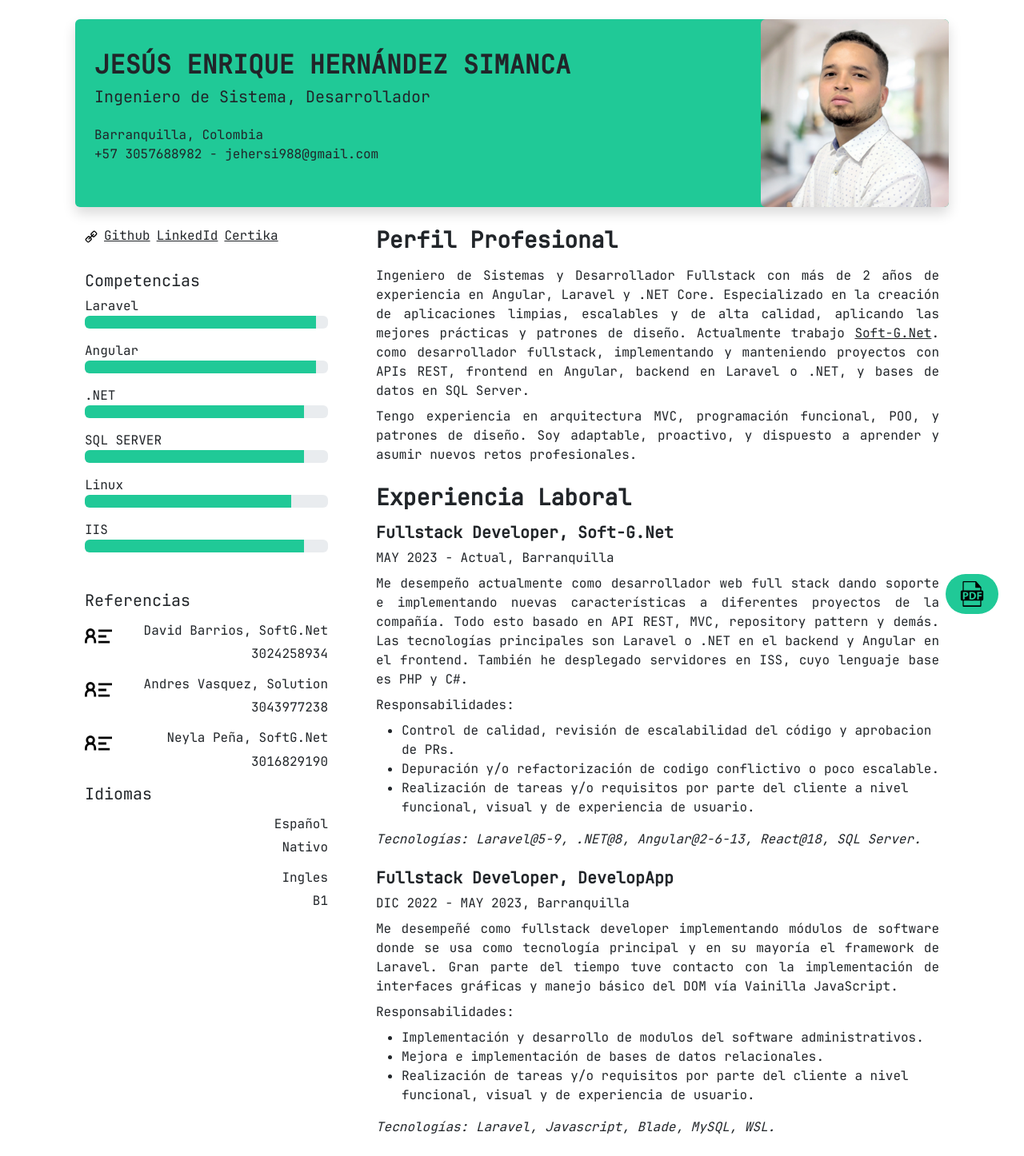
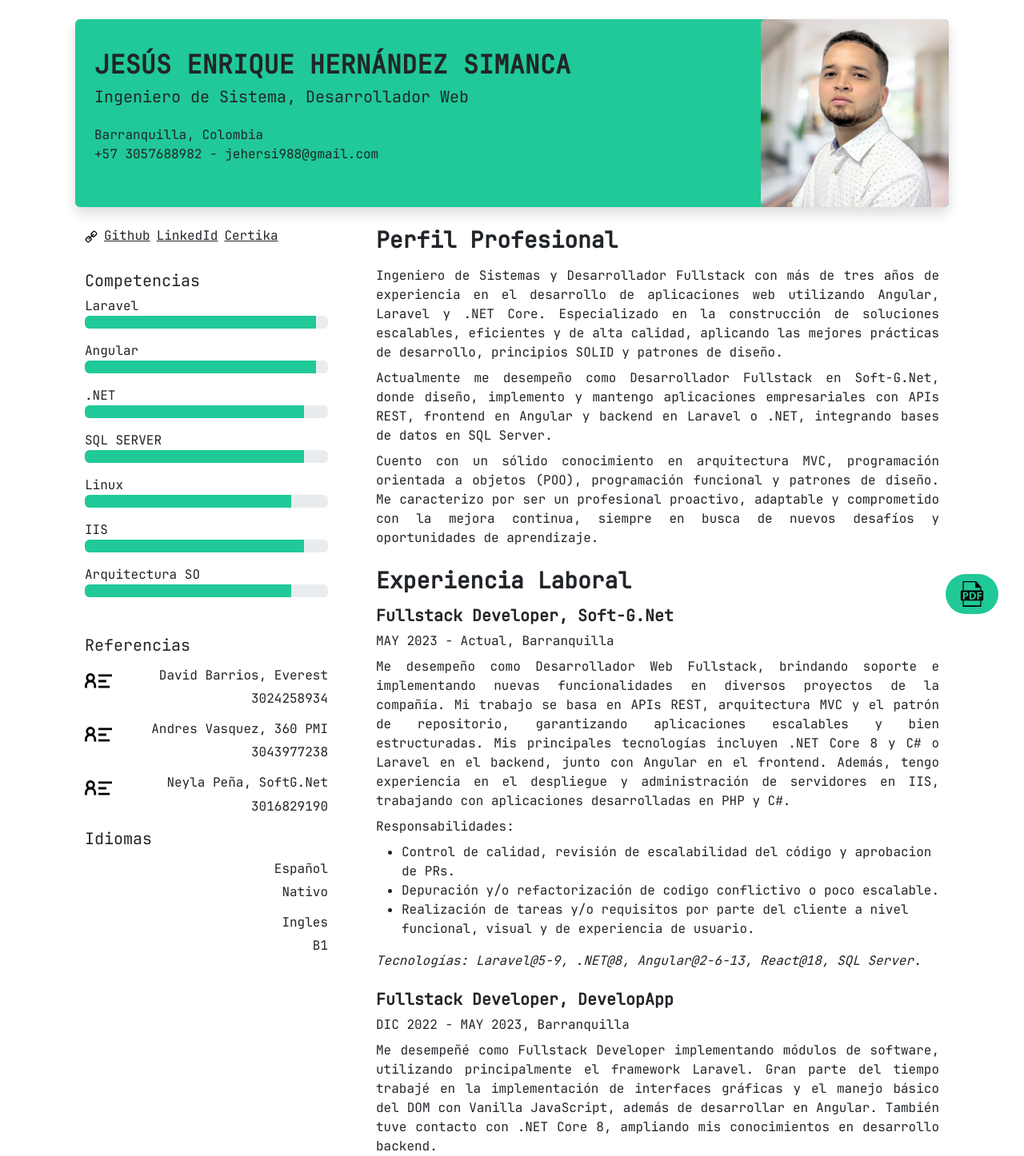
Before and after one commit to jesushdz97/hdv, a React (Vite) app: page / in a window 1280 px wide. Shown: the top 1446 px of the page at 80% size. Built offline with nearby package versions, Linux system fonts and the light colour scheme; some icons are missing; what @react-pdf/renderer would draw is missing.

Commit message:
feat: update personal and professional descriptions in portfolio

```diff
--- a/src/app/components/header/Header.jsx
+++ b/src/app/components/header/Header.jsx
@@ -8,7 +8,7 @@ function Header() {
           <h2 className='text-uppercase fw-bold'>
             Jesús Enrique Hernández Simanca
           </h2>
-          <h5>Ingeniero de Sistema, Desarrollador</h5>
+          <h5>Ingeniero de Sistema, Desarrollador Web</h5>
         </div>
 
         <div>
--- a/src/app/components/main/AboutMe.jsx
+++ b/src/app/components/main/AboutMe.jsx
@@ -5,21 +5,13 @@ function AboutMe() {
   return (
     <Section title={'Perfil Profesional'}>
       <Paragraph>
-        Ingeniero de Sistemas y Desarrollador Fullstack con más de 2 años de experiencia en Angular,
-        Laravel y .NET Core. Especializado en la creación de aplicaciones limpias, escalables y de alta calidad,
-        aplicando las mejores prácticas y
-        patrones de diseño.
-        Actualmente trabajo <a
-          href='https://www.linkedin.com/company/soft-g-net-sas/mycompany/'
-          className='text-reset'
-          target='_blank'
-        >
-          Soft-G.Net
-        </a>. como desarrollador fullstack,  implementando y manteniendo proyectos con APIs REST,
-        frontend en Angular, backend en Laravel o .NET, y bases de datos en SQL Server.
+        Ingeniero de Sistemas y Desarrollador Fullstack con más de tres años de experiencia en el desarrollo de aplicaciones web utilizando Angular, Laravel y .NET Core. Especializado en la construcción de soluciones escalables, eficientes y de alta calidad, aplicando las mejores prácticas de desarrollo, principios SOLID y patrones de diseño.
       </Paragraph>
       <Paragraph>
-      Tengo experiencia en arquitectura MVC, programación funcional, POO, y patrones de diseño. Soy adaptable, proactivo, y dispuesto a aprender y asumir nuevos retos profesionales.
+        Actualmente me desempeño como Desarrollador Fullstack en Soft-G.Net, donde diseño, implemento y mantengo aplicaciones empresariales con APIs REST, frontend en Angular y backend en Laravel o .NET, integrando bases de datos en SQL Server.
+      </Paragraph>
+      <Paragraph>
+        Cuento con un sólido conocimiento en arquitectura MVC, programación orientada a objetos (POO), programación funcional y patrones de diseño. Me caracterizo por ser un profesional proactivo, adaptable y comprometido con la mejora continua, siempre en busca de nuevos desafíos y oportunidades de aprendizaje.
       </Paragraph>
     </Section>
   );
--- a/src/app/components/sidebar/Contacts.jsx
+++ b/src/app/components/sidebar/Contacts.jsx
@@ -3,12 +3,12 @@ import Contact from './Contact';
 const contacts = [
   {
     name: 'David Barrios',
-    company: 'SoftG.Net',
+    company: 'Everest',
     cellphone: '3024258934',
   },
   {
     name: 'Andres Vasquez',
-    company: 'Solution',
+    company: '360 PMI',
     cellphone: '3043977238',
   },
   {
--- a/src/app/components/sidebar/Skills.jsx
+++ b/src/app/components/sidebar/Skills.jsx
@@ -7,6 +7,7 @@ const data = [
   { name: 'SQL SERVER', progress: '90%' },
   { name: 'Linux', progress: '85%' },
   { name: 'IIS', progress: '90%' },
+  { name: 'Arquitectura SO', progress: '85%' },
 ];
 
 const Skills = () => {
--- a/src/app/data/data.js
+++ b/src/app/data/data.js
@@ -4,7 +4,7 @@ const workExperience = [
     company: 'Soft-G.Net',
     city: 'Barranquilla',
     duration: { from: 'MAY 2023', to: 'Actual' },
-    description: 'Me desempeño actualmente como desarrollador web full stack dando soporte e implementando nuevas características a diferentes proyectos de la compañía. Todo esto basado en API REST, MVC, repository pattern y demás. Las tecnologías principales son Laravel o .NET en el backend y Angular en el frontend. También he desplegado servidores en ISS, cuyo lenguaje base es PHP y C#.',
+    description: 'Me desempeño como Desarrollador Web Fullstack, brindando soporte e implementando nuevas funcionalidades en diversos proyectos de la compañía. Mi trabajo se basa en APIs REST, arquitectura MVC y el patrón de repositorio, garantizando aplicaciones escalables y bien estructuradas. Mis principales tecnologías incluyen .NET Core 8 y C# o Laravel en el backend, junto con Angular en el frontend. Además, tengo experiencia en el despliegue y administración de servidores en IIS, trabajando con aplicaciones desarrolladas en PHP y C#.',
     responsibilities: ['Control de calidad, revisión de escalabilidad del código y aprobacion de PRs.', 'Depuración y/o refactorización de codigo conflictivo o poco escalable.', 'Realización de tareas y/o requisitos por parte del cliente a nivel funcional, visual y de experiencia de usuario.'],
     technologies: [
       'Laravel@5-9',
@@ -20,18 +20,19 @@ const workExperience = [
     city: 'Barranquilla',
     duration: { from: 'DIC 2022', to: 'MAY 2023' },
     description:
-      'Me desempeñé como fullstack developer implementando módulos de software donde se usa como tecnología principal y en su mayoría el framework de Laravel. Gran parte del tiempo tuve contacto con la implementación de interfaces gráficas y manejo básico del DOM vía Vainilla JavaScript.',
+      'Me desempeñé como Fullstack Developer implementando módulos de software, utilizando principalmente el framework Laravel. Gran parte del tiempo trabajé en la implementación de interfaces gráficas y el manejo básico del DOM con Vanilla JavaScript, además de desarrollar en Angular. También tuve contacto con .NET Core 8, ampliando mis conocimientos en desarrollo backend.',
     responsibilities: [
       'Implementación y desarrollo de modulos del software administrativos.',
       'Mejora e implementación de bases de datos relacionales.',
       'Realización de tareas y/o requisitos por parte del cliente a nivel funcional, visual y de experiencia de usuario.',
     ],
     technologies: [
-      'Laravel',
-      'Javascript',
+      'Laravel@5-9',
+      '.NET@6',
+      'Angular@12',
+      'Javascript Vanilla',
       'Blade',
-      'MySQL',
-      'WSL',
+      'MySQL'
     ],
   },
 
@@ -47,12 +48,12 @@ const workExperience = [
       'Implemantación de arquitectura y tecnología moderna para los nuevos desarrollos.',
     ],
     technologies: [
-      'React',
-      'Node',
-      'Bootstrap',
+      'React@16',
+      'Laravel@8',
+      'Node@20',
+      'Bootstrap@5',
       'NodeRED',
       'Socket',
-      'Laravel',
     ],
   },
 
@@ -62,7 +63,7 @@ const workExperience = [
     city: 'Barranquilla',
     duration: { from: 'OCT 2022', to: 'ENE 2022' },
     description:
-      'Trabaje como ingeniero de soporte para la empresa Indra en el software de OPENSGC, software utilizado por Aire y Afinia, para el proceso de tarifas y facturación del servicio de fluido eléctrico.',
+      'Me desempeñé como ingeniero de soporte para la empresa Indra en el software de OPENSGC, software utilizado por Aire y Afinia, para el proceso de tarifas y facturación del servicio de fluido eléctrico.',
     responsibilities: [
       'Resolución de conflictos a nivel de bases de datos SQL.',
       'Administración básica de servidores linux.',
```
